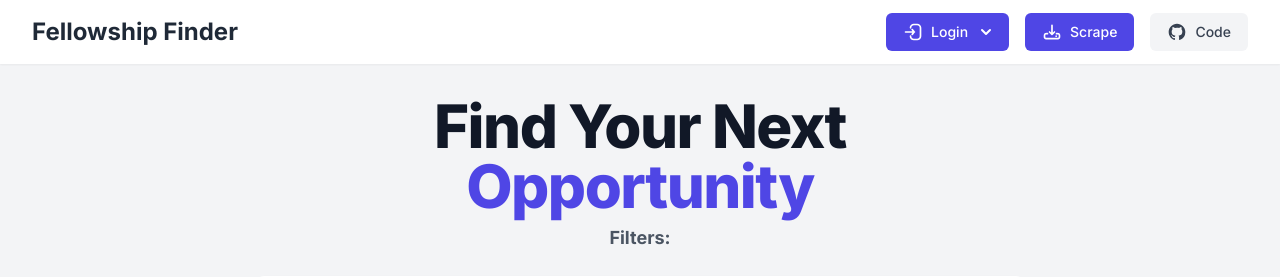
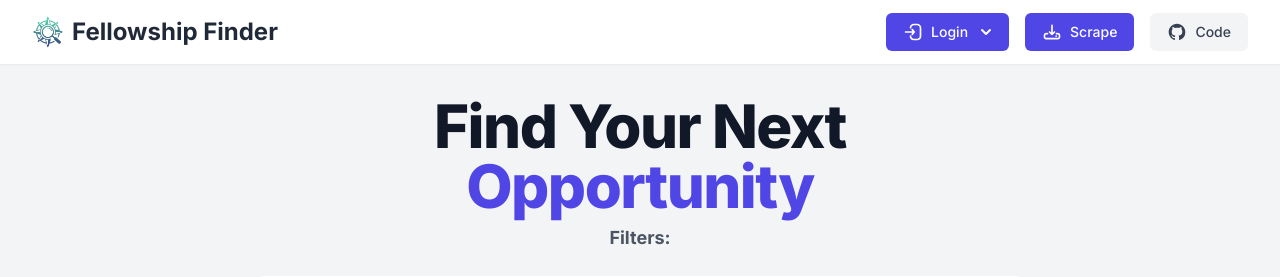
Before and after one commit to brendondgr/Fellowship-Finder, a Flask app: page / in a window 1280 px wide. Shown: the top 277 px of the page. Run offline with Flask 3, Linux system fonts and the light colour scheme; data that the repository does not hold is empty; some libraries are stand-ins or nearby versions.

Commit message:
Added logo.

```diff
--- a/templates/index.html
+++ b/templates/index.html
@@ -20,7 +20,8 @@
     <header class="bg-white shadow-sm">
         <div class="container mx-auto px-4 sm:px-6 lg:px-8">
             <div class="flex items-center justify-between h-16">
-                <div class="flex-shrink-0">
+                <div class="flex-shrink-0 flex items-center">
+                    <img src="{{ url_for('static', filename='svg/logo_colored.png') }}" alt="Logo" class="h-8 w-8 mr-2">
                     <h1 class="text-2xl font-bold text-gray-800">Fellowship Finder</h1>
                 </div>
                 <nav class="hidden md:flex md:space-x-8 justify-center">
```
Also changed, not shown: README.md, static/svg/logo.svg (added), static/svg/logo_colored.png (added), 1 other file.
